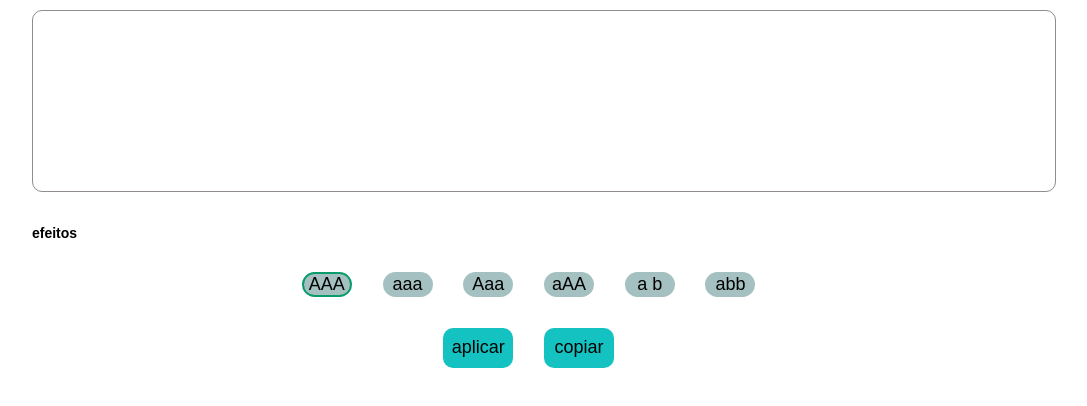
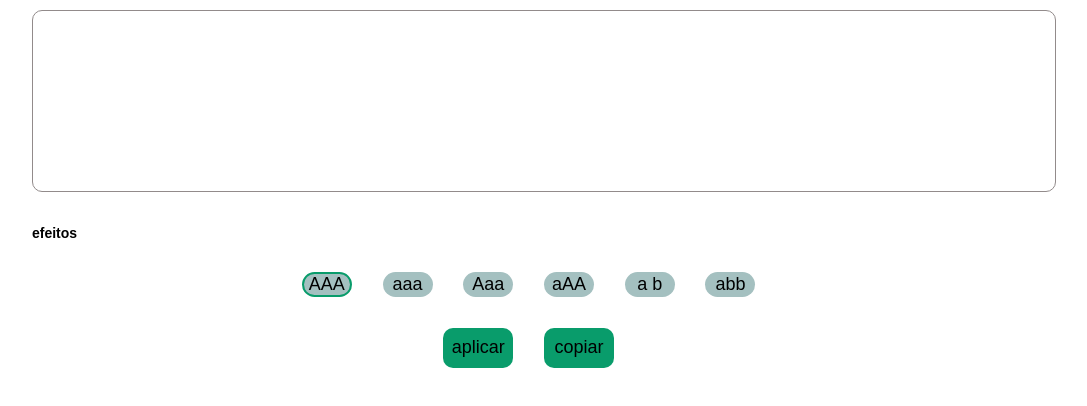
Before and after one commit to arturj9/changing_letters, a plain HTML site: page index.html in a window 1280 px wide. Shown: the part 218-624 px from the top of the page, without its empty margins (96-1183 px from the left). Drawn offline with nearby package versions, Linux system fonts and the light colour scheme.

```diff
--- a/style.css
+++ b/style.css
@@ -84,7 +84,7 @@
     margin-right: 3%;
     text-decoration: none;
     border: none;
-    background-color: rgb(20, 194, 194);
+    background-color: rgb(9, 156, 107);
     cursor: pointer;
     border-radius: 10px;
     font-size: 18px;
```
Also changed, not shown: server/requirements.txt, 6 other files.
